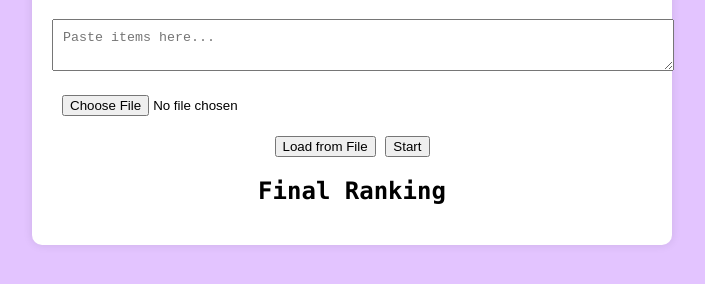
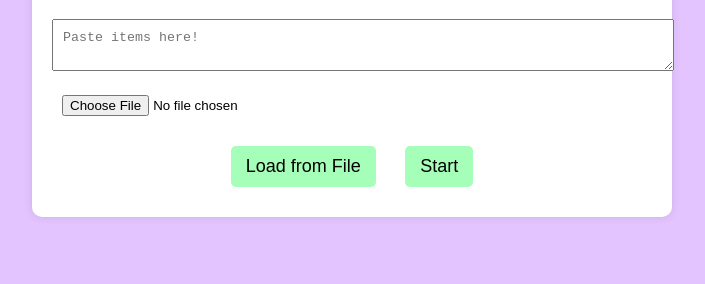
Before and after one commit to earth2saturn/Bias-Sorter-For-Anything., a plain HTML site: page index.html in a window 1280 px wide. Shown: the part 110-394 px from the top of the page, without its empty margins (288-993 px from the left). Drawn offline with Linux system fonts and the light colour scheme.

Commit message:
Update index.html

```diff
--- a/index.html
+++ b/index.html
@@ -9,19 +9,21 @@
 <body>
     <div id="container">
         <h1>Bias Sorter</h1>
-        <textarea id="contestantInput" placeholder="Paste items here..."></textarea>
+        <textarea id="contestantInput" placeholder="Paste items here!"></textarea>
         <br>
         <input type="file" id="fileInput" accept=".txt">
-        <button onclick="loadFile()">Load from File</button>
-        <button onclick="startSorting()">Start</button>
+        <button onclick="loadFile()" class="button">Load from File</button>
+        <button onclick="startSorting()" class="button">Start</button>
         <div id="sorting" style="display: none;">
             <h2>Which do you prefer?</h2>
             <button id="option1" class="button" onclick="choose(1)"></button>
             <button id="option2" class="button" onclick="choose(2)"></button>
+            <p id="progress"></p>
         </div>
-        <div id="result">
+        <div id="result" style="display: none;">
             <h2>Final Ranking</h2>
             <ol id="ranking"></ol>
+            <button onclick="resetSorter()" class="button">Restart</button>
         </div>
     </div>
     <script src="script.js"></script>
```
